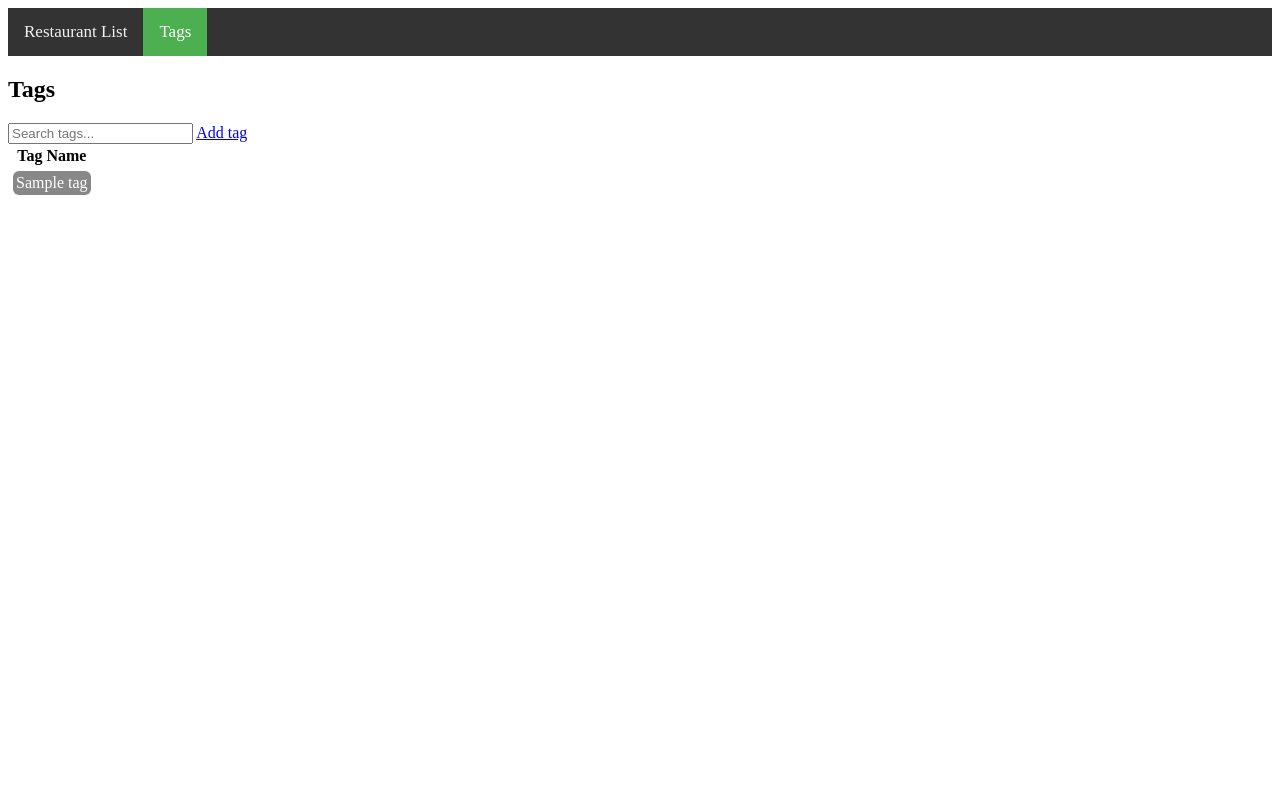
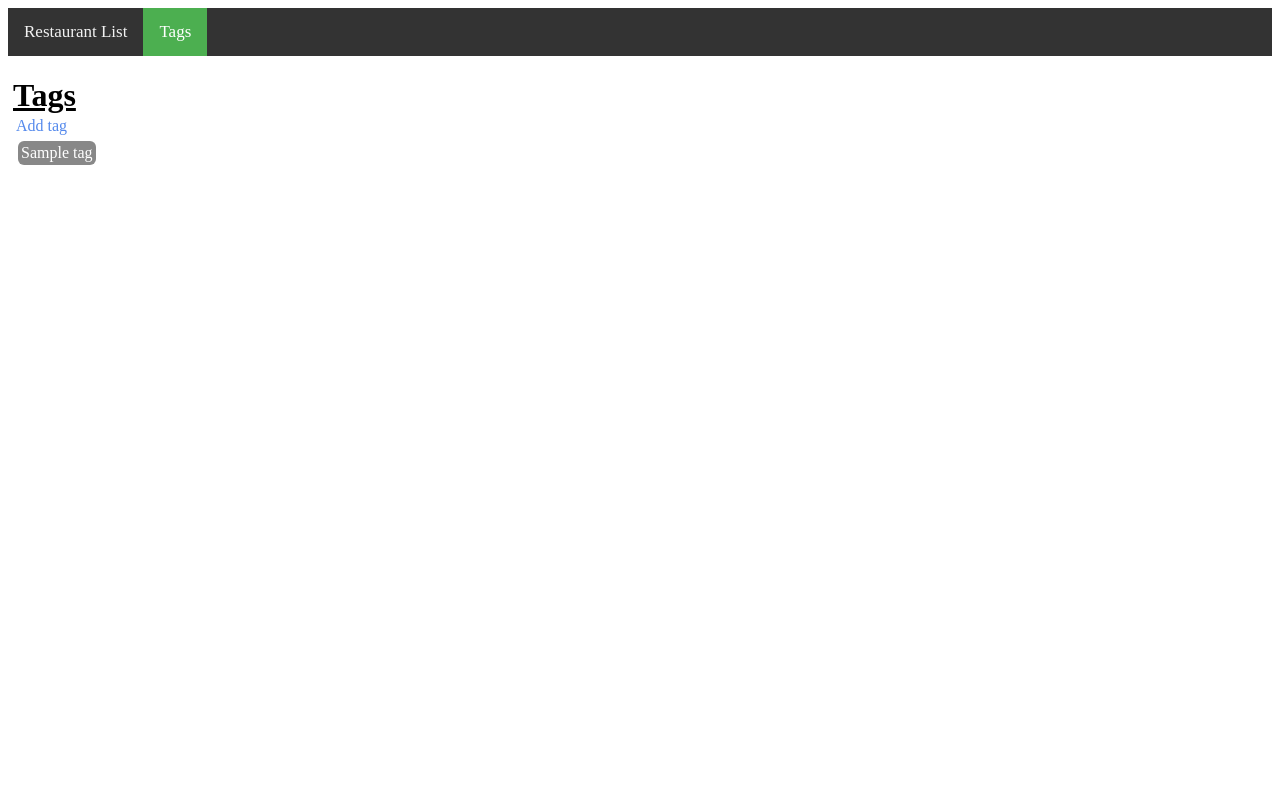
Before and after one commit to psmith150/restaurant-tracker, a Django app: template restaurant_tracker/templates/restaurant_tracker/tags.html in a window 1280 px wide. Run offline with Django 3.2, Linux system fonts and the light colour scheme; the template is opened without the code that fills it: most values are stand-ins (such as "Sample title", 1, 10 or a date in 2020); some libraries are stand-ins or nearby versions.

Commit message:
Added CSS to tag pages.

```diff
--- a/restaurant_tracker/models.py
+++ b/restaurant_tracker/models.py
@@ -48,7 +48,7 @@ class Restaurant(models.Model):
     """
     Represents a restaurant
     """
-    name = models.CharField(max_length=200)
+    name = models.CharField(max_length=200, default='', blank=True)
     rating = models.IntegerField('Rating', default=MIN_RATING_VALUE, validators=[MaxValueValidator(limit_value=MAX_RATING_VALUE), MinValueValidator(limit_value=MIN_RATING_VALUE)])
     price = models.IntegerField('Price', default=MIN_PRICE_VALUE, validators=[MaxValueValidator(limit_value=MAX_PRICE_VALUE), MinValueValidator(limit_value=MIN_PRICE_VALUE)])
     service = models.CharField(max_length=300, blank=True, default='')
@@ -154,12 +154,12 @@ class MenuItem(models.Model):
     """
     Represents an item ordered from the menu at a Restaurant
     """
-    name = models.CharField(max_length=100)
+    name = models.CharField(max_length=100, default='')
     restaurant = models.ForeignKey(Restaurant, on_delete=models.CASCADE)
     user = models.ForeignKey(User, on_delete=models.CASCADE)
     date = models.DateField('Date', default=timezone.now)
     price = CurrencyField(verbose_name='Price', default=0)
-    comment = models.CharField(max_length=300)
+    comment = models.CharField(max_length=300, default='')
     rating = models.IntegerField('Rating', default=MIN_RATING_VALUE, validators=[MaxValueValidator(limit_value=MAX_RATING_VALUE), MinValueValidator(limit_value=MIN_RATING_VALUE)])
 
 
--- a/restaurant_tracker/static/restaurant_tracker/base_style.css
+++ b/restaurant_tracker/static/restaurant_tracker/base_style.css
@@ -1,5 +1,16 @@
 /*#region Global settings */
 /* Add a black background color to the top navigation */
+:root {
+    --table-header-background-color: hsl(190,65%,56%);
+    --table-header-color: rgb(250, 250, 250);
+    --table-hover-background-color: rgba(230, 230, 230, 0.75);
+    --table-hover-color: black;
+    --table-dark-row-color: #f2f2f2;
+    --table-light-row-color: white;
+    --button-background: linear-gradient(to top, rgb(220, 220, 220) 16%, rgb(252, 252, 252) 79%);
+    --button-active-background: linear-gradient(to bottom, rgb(220, 220, 220) 16%, rgb(252, 252, 252) 79%);
+    --button-border-color: rgba(150,150,150,1.0);
+}
 .topnav {
     background-color: #333;
     overflow: hidden;
@@ -48,6 +59,12 @@
 
 h1 {
     text-decoration: underline !important;
+}
+
+.inline-h1 {
+    display:inline-block;
+    margin-right:10px;
+    margin-bottom:0px
 }
 
 .add-new {
--- a/restaurant_tracker/templates/restaurant_tracker/base_tag.html
+++ b/restaurant_tracker/templates/restaurant_tracker/base_tag.html
@@ -3,10 +3,12 @@
 <html>
     <head>
         <script src="https://kit.fontawesome.com/9357b5b30a.js"></script>
-        <link rel="stylesheet" type="text/css" href="{% static 'restaurant_tracker/base_style.css' %}">
+        <script src="https://ajax.googleapis.com/ajax/libs/jquery/3.4.1/jquery.min.js"></script>
+        <link rel="stylesheet" type="text/css" href="{% static 'restaurant_tracker/base_style.css' %}?v=4">
         <title>
             {% block title %}{% endblock title %} | Restaurant Tracker
         </title>
+        <script src="{% static 'restaurant_tracker/jquery.are-you-sure.js' %}"></script>
     </head>
     <body>
     {% block content%}
@@ -14,10 +16,12 @@
             <a href="/restaurants">Restaurant List</a>
             <a class="active" href="/restaurants/tags">Tags</a>
         </div>
-        <div id="content">
-            {% block page %}
-            {% endblock %}
-        </div>
+        <main>
+            <div id="content">
+                {% block page %}
+                {% endblock %}
+            </div>
+        </main>
     {% endblock content %}
     </body>
 </html>
--- a/restaurant_tracker/templates/restaurant_tracker/restaurant_confirm_delete.html
+++ b/restaurant_tracker/templates/restaurant_tracker/restaurant_confirm_delete.html
@@ -3,6 +3,7 @@
 {% block page %}
 <form method="post">{% csrf_token %}
     <p>Are you sure you want to delete "{{ object }}"?</p>
-    <input type="submit" value="Confirm">
+    <input type="submit" value="Yes">
+    <a href="{% url 'restaurant_tracker:restaurant_edit' restaurant.id %}">No</a>
 </form>
 {% endblock page %}
--- a/restaurant_tracker/templates/restaurant_tracker/restaurant_detail.html
+++ b/restaurant_tracker/templates/restaurant_tracker/restaurant_detail.html
@@ -3,7 +3,7 @@
 {% block title %}{{restaurant.name}}{% endblock title %}
 {% block page %}
 <div id="title-content">
-    <h1 style="display:inline-block; margin-right:10px; margin-bottom:0px">{{ restaurant.name }}</h1>
+    <h1 class="inline-h1">{{ restaurant.name }}</h1>
     {% include "restaurant_tracker/restaurant_open_closed_snippet.html" with is_open=restaurant.is_open%}
     <a href="{% url 'restaurant_tracker:restaurant_edit' restaurant.id %}"><i class="fas fa-edit"></i></a>
     <a href="{% url 'restaurant_tracker:restaurant_delete' restaurant.id %}"><i class="fas fa-trash-alt"></i></a>
--- a/restaurant_tracker/templates/restaurant_tracker/tag_confirm_delete.html
+++ b/restaurant_tracker/templates/restaurant_tracker/tag_confirm_delete.html
@@ -4,5 +4,6 @@
 <form method="post">{% csrf_token %}
     <p>Are you sure you want to delete "{{ object }}"?</p>
     <input type="submit" value="Confirm">
+    <a href="{% url 'restaurant_tracker:tag_edit' tag.id %}">No</a>
 </form>
 {% endblock page %}
--- a/restaurant_tracker/templates/restaurant_tracker/tags.html
+++ b/restaurant_tracker/templates/restaurant_tracker/tags.html
@@ -1,21 +1,25 @@
 {% extends "restaurant_tracker/base_tag.html" %}
 {% load static %}
+{% block title %}Tag List{% endblock title %}
 {% block page %}
-<h2>Tags</h2>
-<input type="text" id="search-bar" onkeyup="myFunction()" placeholder="Search tags...">
-<a href="{% url 'restaurant_tracker:tag_create' %}">Add tag</a>
+<h1 class="inline-h1">Tags</h1>
+{% comment %} <input type="text" id="search-bar" onkeyup="myFunction()" placeholder="Search tags..."> {% endcomment %}
 {% if tag_list %}
     <table id="tag-table">
     <tr>
-        <th>Tag Name</th>
+        <td colspan="1">
+            <section>
+                <a class="add-new" href="{% url 'restaurant_tracker:tag_create' %}">Add tag</a>
+            </section>
+        </td>
     </tr>
     {% for tag in tag_list %}
         <tr>
-            {% if tag.get_color_lightness >= 127 %}
-                <td id="name-column"><a class="tag-display" style="color:black; background-color:{{tag.color}}; text-decoration:none" href="{% url 'restaurant_tracker:tag_edit' tag.id %}">{{ tag.name }}</a></td>
-            {% else %}
-                <td id="name-column"><a class="tag-display" style="color:white; background-color:{{tag.color}}; text-decoration:none" href="{% url 'restaurant_tracker:tag_edit' tag.id %}">{{ tag.name }}</a></td>
-            {% endif %}
+            <td id="name-column">
+                <a href="{% url 'restaurant_tracker:tag_edit' tag.id %}">
+                    {% include "restaurant_tracker/tag_display_snippet.html" with tag=tag%}
+                </a>
+            </td>
         </tr>
     {% endfor %}
     </table>
--- a/restaurant_tracker/views.py
+++ b/restaurant_tracker/views.py
@@ -57,7 +57,6 @@ class RestaurantDeleteView(generic.edit.DeleteView):
     model = Restaurant
     success_url = reverse_lazy('restaurant_tracker:index')
 
-
 def create_restaurant(request):
     restaurant = Restaurant()
     restaurant.save()
@@ -74,6 +73,7 @@ class TagEditView(generic.edit.UpdateView):
     model = Tag
     form_class = TagForm
     template_name = "restaurant_tracker/tag_edit.html"
+    success_url = reverse_lazy('restaurant_tracker:tag_index')
     def get(self, request, *args, **kwargs):
         try:
             self.object = self.get_object()
```
Also changed, not shown: other parts of restaurant_tracker/static/restaurant_tracker/base_style.css (+56 -10 lines), restaurant_tracker/templates/restaurant_tracker/restaurant_edit.html (+8 -4 lines), restaurant_tracker/templates/restaurant_tracker/tag_edit.html (+9 -6 lines), restaurant_tracker/migrations/0012_auto_20191106_1854.py (added).
